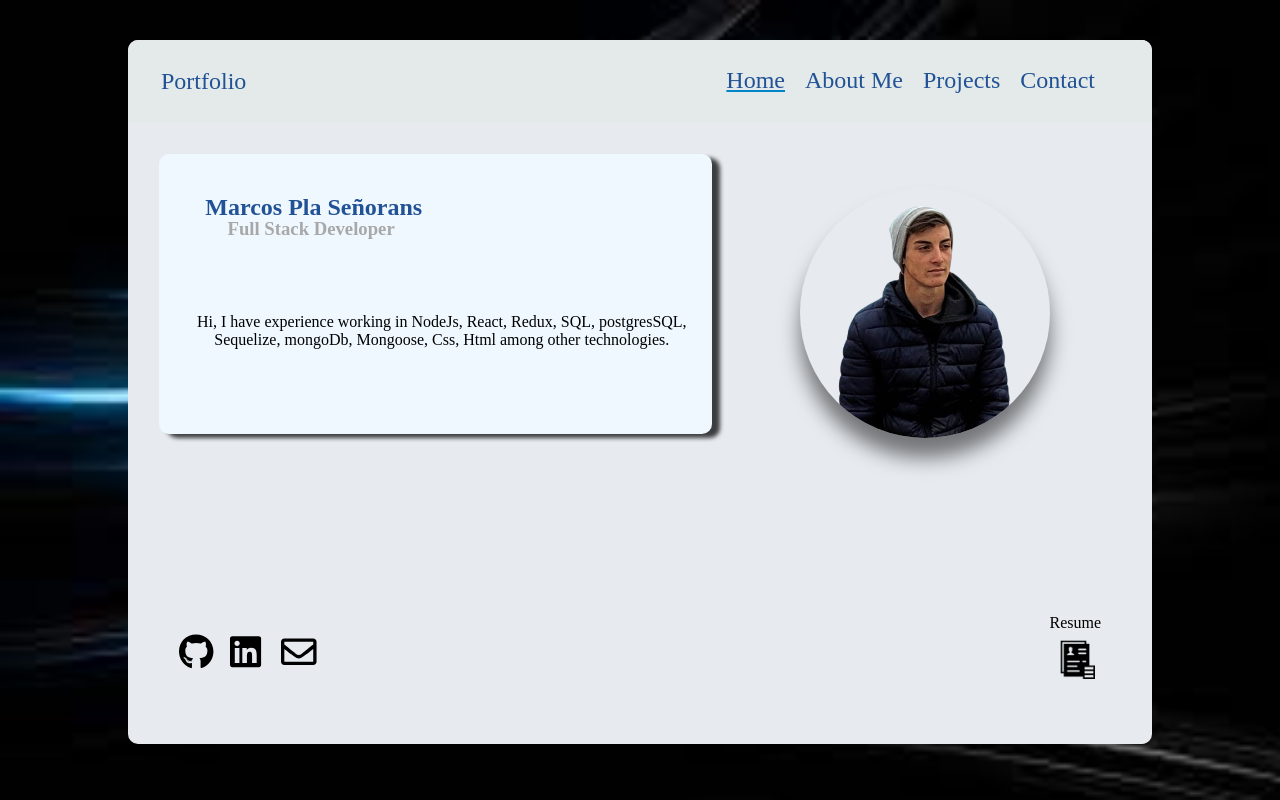
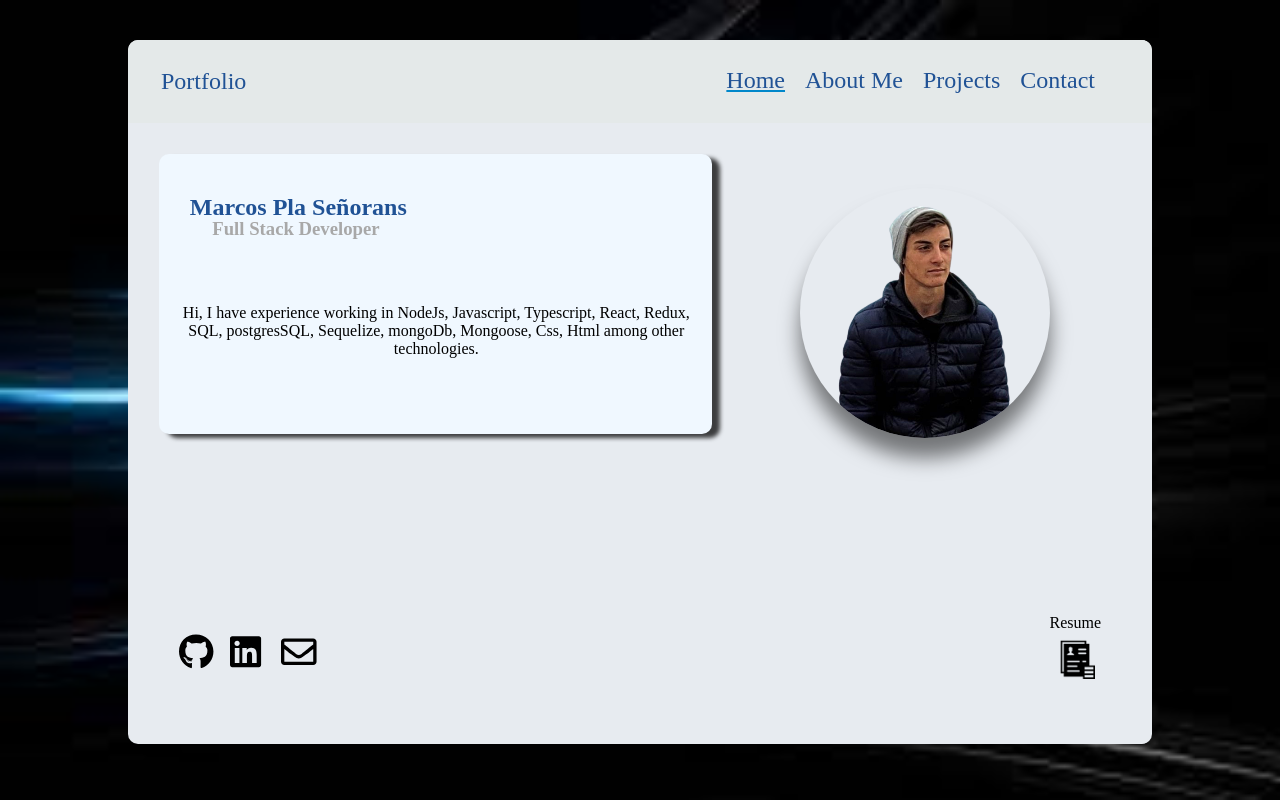
Before and after one commit to marcospla02/Portfolio-v1.0, a React (Create React App) app: page / in a window 1280 px wide. Built offline with nearby package versions, Linux system fonts and the light colour scheme.

Commit message:
add tecnologies in home

```diff
--- a/src/Components/Contact/ContactCss.js
+++ b/src/Components/Contact/ContactCss.js
@@ -9,10 +9,16 @@ export const Button = styled.button`
   text-align: center;
   margin-left: -26%;
   transition: 1s;
-  .disabled {
+  /* .disabled {
     color: green;
-    /* background-color: rgba(19, 1, 1, 0.3); */
+    background-color: rgba(19, 1, 1, 0.3);
     background-color: blue;
+  } */
+
+  :disabled {
+    transition: 1s;
+    /* background-color: #a00606; */
+    color: #000;
   }
 
   :hover {
--- a/src/Components/Home/Home.jsx
+++ b/src/Components/Home/Home.jsx
@@ -17,9 +17,9 @@ function Home() {
           <h3>Full Stack Developer</h3>
         </Title>
         <AboutMe>
-          Hi, I have experience working in NodeJs, React, Redux, SQL,
-          postgresSQL, Sequelize, mongoDb, Mongoose, Css, Html among other
-          technologies.
+          Hi, I have experience working in NodeJs, Javascript, Typescript,
+          React, Redux, SQL, postgresSQL, Sequelize, mongoDb, Mongoose, Css,
+          Html among other technologies.
         </AboutMe>
       </Me>
       <MyPicture>
--- a/src/Components/Home/HomeStyled.js
+++ b/src/Components/Home/HomeStyled.js
@@ -35,6 +35,7 @@ export const AboutMe = styled.div`
   height: 50%;
   margin-top: 19%;
   margin-left: -50%;
+  padding-left: 20px;
   @media (max-width: 1112px) and (min-width: 900px) {
     margin-top: 100px;
   }
```
